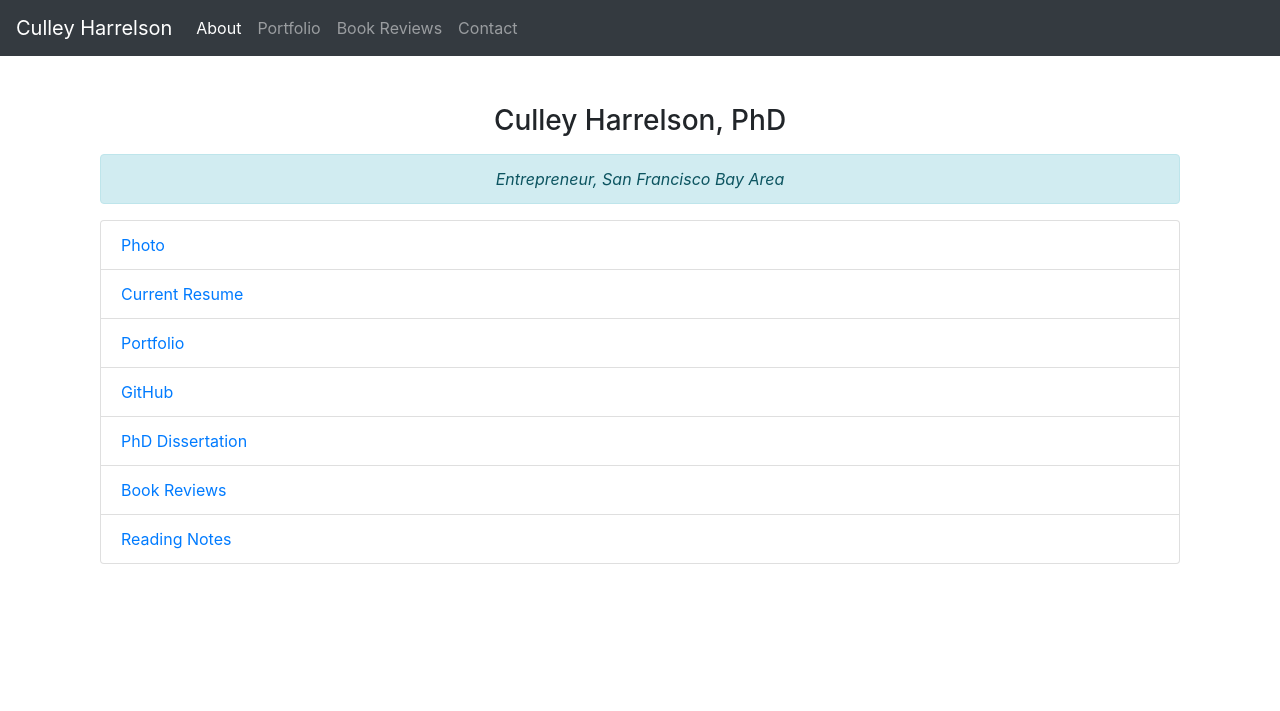
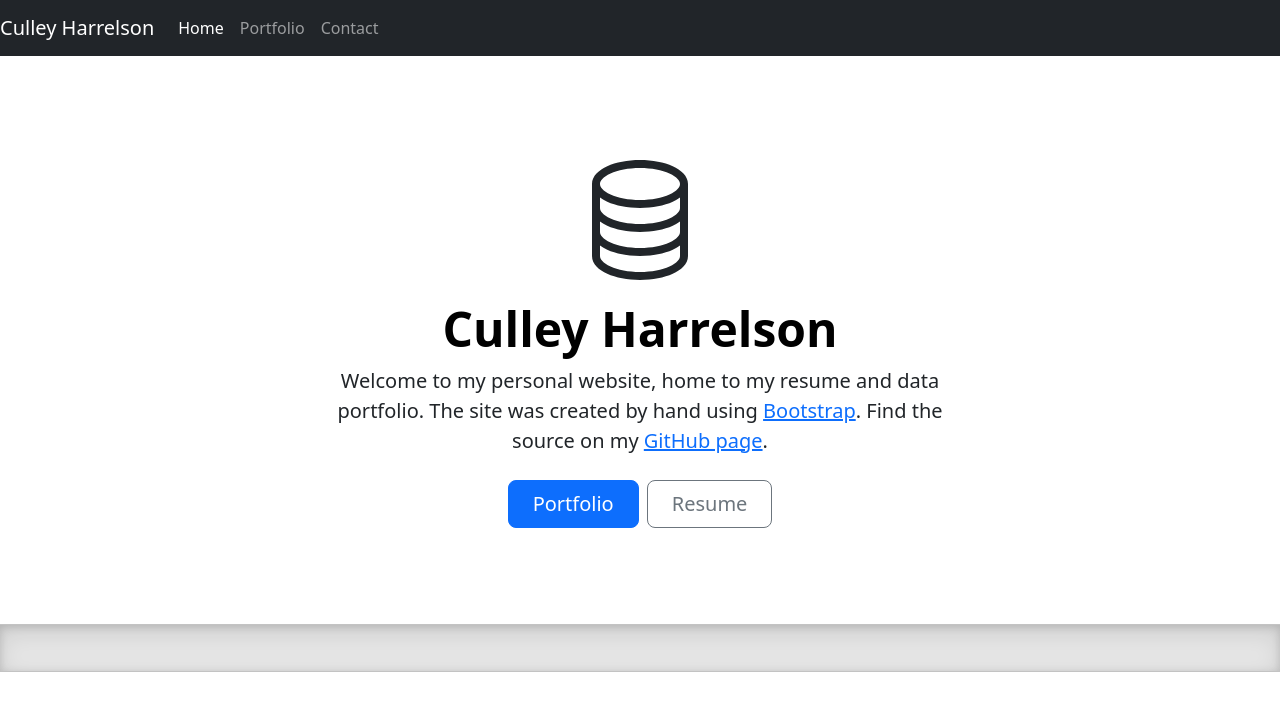
Before and after one commit to CulleyHarrelson/k2tog.com, a PHP site: page / in a window 1280 px wide. Shown: the top 711 px of the page. Run offline with PHP 8.4, Linux system fonts and the light colour scheme.

Commit message:
Updating Bootstrap

```diff
--- a/contact.php
+++ b/contact.php
@@ -9,6 +9,7 @@ require_once('header.php');
 <ul>
     <li><a href="mailto:harrelson@gmail.com">harrelson@gmail.com</a></li>
     <li><a href="https://www.linkedin.com/in/culley/">LinkedIn</a></li>
+    <li><a href="/CulleyHarrelsonResume.pdf">Resume</a></li>
 </ul>
 </div>
 
--- a/footer.php
+++ b/footer.php
@@ -1,6 +1,6 @@
     <!-- jQuery (necessary for Bootstrap's JavaScript plugins) -->
     <script src="https://ajax.googleapis.com/ajax/libs/jquery/1.12.4/jquery.min.js"></script>
     <!-- Include all compiled plugins (below), or include individual files as needed -->
-    <script src="https://maxcdn.bootstrapcdn.com/bootstrap/4.1.3/js/bootstrap.min.js"  crossorigin="anonymous"></script>
+    <script src="https://maxcdn.bootstrapcdn.com/bootstrap/5.3.0/js/bootstrap.min.js"  crossorigin="anonymous"></script>
   </body>
 </html>
--- a/header.php
+++ b/header.php
@@ -23,9 +23,8 @@
     <meta name="twitter:title" content="<?= $GLOBALS['title'] ?>"/>
     <meta name="twitter:url" content="https://www.k2tog.com<?= $_SERVER['PHP_SELF'] ?>"/>
     <meta name="twitter:card" content="summary"/>
-     <!-- Bootstrap -->
-    <link rel="stylesheet" href="https://cdn.jsdelivr.net/npm/bootstrap@4.6.0/dist/css/bootstrap.min.css" integrity="sha384-B0vP5xmATw1+K9KRQjQERJvTumQW0nPEzvF6L/Z6nronJ3oUOFUFpCjEUQouq2+l" crossorigin="anonymous">
-    <script src="https://cdn.jsdelivr.net/npm/popper.js@1.16.1/dist/umd/popper.min.js"></script>
+    <link rel="stylesheet" href="https://cdn.jsdelivr.net/npm/bootstrap@5.3.0-alpha3/dist/css/bootstrap.min.css">
+    <script src="https://cdn.jsdelivr.net/npm/bootstrap@5.3.0-alpha3/dist/js/bootstrap.bundle.min.js"></script>
 
     <link rel="icon" type="image/png" href="https://www.k2tog.com/favicon.ico">
 
@@ -53,9 +52,8 @@
 </button>
 <div class="collapse navbar-collapse" id="navbarNavAltMarkup">
 <div class="navbar-nav">
-<a class="nav-item nav-link active" href="index.php">About</a>
+<a class="nav-item nav-link active" href="index.php">Home</a>
 <a class="nav-item nav-link" href="portfolio.php">Portfolio</a>
-<a class="nav-item nav-link" href="book_reviews.php">Book Reviews</a>
 <a class="nav-item nav-link" href="contact.php">Contact</a>
 </div>
 </div>
--- a/index.php
+++ b/index.php
@@ -2,32 +2,49 @@
 $GLOBALS['title'] = 'Culley Harrelson - Entrepreneur';
 require_once('header.php');
 ?>
-<div class="container">
+<style>
+      .b-example-divider {
+        width: 100%;
+        height: 3rem;
+        background-color: rgba(0, 0, 0, .1);
+        border: solid rgba(0, 0, 0, .15);
+        border-width: 1px 0;
+        box-shadow: inset 0 .5em 1.5em rgba(0, 0, 0, .1), inset 0 .125em .5em rgba(0, 0, 0, .15);
+      }
 
-    <div class="container text-center">
-    <h1 class="mt-5 h3">Culley Harrelson, PhD</h1>
-    <div class="container mt-3 alert alert-info" role="alert">
-    <em>Entrepreneur, San Francisco Bay Area</em>
+      .bi {
+        vertical-align: -.125em;
+        fill: currentColor;
+      }
+
+    </style>
+
+
+    <!-- Custom styles for this template -->
+    <link href="heroes.css" rel="stylesheet">
+  </head>
+  <body>
+
+<main>
+
+  <div class="px-4 py-5 my-5 text-center">
+    <svg xmlns="http://www.w3.org/2000/svg" width="128" height="128" fill="currentColor" class="bi bi-database" viewBox="0 0 16 16">
+      <path d="M4.318 2.687C5.234 2.271 6.536 2 8 2s2.766.27 3.682.687C12.644 3.125 13 3.627 13 4c0 .374-.356.875-1.318 1.313C10.766 5.729 9.464 6 8 6s-2.766-.27-3.682-.687C3.356 4.875 3 4.373 3 4c0-.374.356-.875 1.318-1.313ZM13 5.698V7c0 .374-.356.875-1.318 1.313C10.766 8.729 9.464 9 8 9s-2.766-.27-3.682-.687C3.356 7.875 3 7.373 3 7V5.698c.271.202.58.378.904.525C4.978 6.711 6.427 7 8 7s3.022-.289 4.096-.777A4.92 4.92 0 0 0 13 5.698ZM14 4c0-1.007-.875-1.755-1.904-2.223C11.022 1.289 9.573 1 8 1s-3.022.289-4.096.777C2.875 2.245 2 2.993 2 4v9c0 1.007.875 1.755 1.904 2.223C4.978 15.71 6.427 16 8 16s3.022-.289 4.096-.777C13.125 14.755 14 14.007 14 13V4Zm-1 4.698V10c0 .374-.356.875-1.318 1.313C10.766 11.729 9.464 12 8 12s-2.766-.27-3.682-.687C3.356 10.875 3 10.373 3 10V8.698c.271.202.58.378.904.525C4.978 9.71 6.427 10 8 10s3.022-.289 4.096-.777A4.92 4.92 0 0 0 13 8.698Zm0 3V13c0 .374-.356.875-1.318 1.313C10.766 14.729 9.464 15 8 15s-2.766-.27-3.682-.687C3.356 13.875 3 13.373 3 13v-1.302c.271.202.58.378.904.525C4.978 12.71 6.427 13 8 13s3.022-.289 4.096-.777c.324-.147.633-.323.904-.525Z"/>
+    </svg>
+    <h1 class="mt-3 display-5 fw-bold text-body-emphasis">Culley Harrelson</h1>
+    <div class="col-lg-6 mx-auto">
+      <p class="lead mb-4">
+          Welcome to my personal website, home to my resume and data portfolio.  The site was created by hand using <a href="https://getbootstrap.com/">Bootstrap</a>.
+          Find the source on my <a href="https://github.com/CulleyHarrelson">GitHub page</a>.
+      </p>
+      <div class="d-grid gap-2 d-sm-flex justify-content-sm-center">
+        <a class="btn btn-primary btn-lg px-4 gap-3" href="/portfolio.php">Portfolio</a>
+        <a class="btn btn-outline-secondary btn-lg px-4" href="/resume.php">Resume</a>
+      </div>
     </div>
-    </div>
+  </div>
 
-    <div class="container">
-        <div class="row">
-            <div class="col">
-            <ul class="list-group">
-              <li class="list-group-item"><a href="hs2.jpg">Photo</a></li>
-              <li class="list-group-item"><a href="CulleyHarrelsonResume.pdf">Current Resume</a></li>
-              <li class="list-group-item"><a href="portfolio.php">Portfolio</a></li>
-              <li class="list-group-item"><a href="https://github.com/CulleyHarrelson">GitHub</a></li>
-              <li class="list-group-item"><a href="JCH-PHD-Final.pdf">PhD Dissertation</a></li>
-              <li class="list-group-item"><a href="/book_reviews.php">Book Reviews</a></li>
-              <li class="list-group-item"><a href="https://drive.google.com/drive/folders/1ACr8mIGpS1vxZ5Kz5FXNb6mdWaD6GE-j?usp=sharing">Reading Notes</a></li>
-            </ul>
-            </div>
-        </div>
-    </div>
-
-</div>
+  <div class="b-example-divider"></div>
 
 <?php
 require_once('footer.php');
```
Also changed, not shown: README.md.
